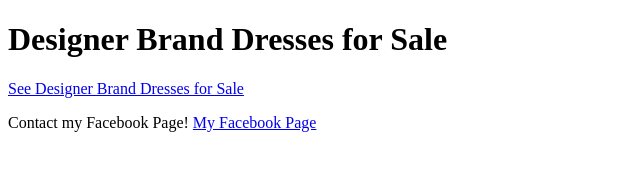
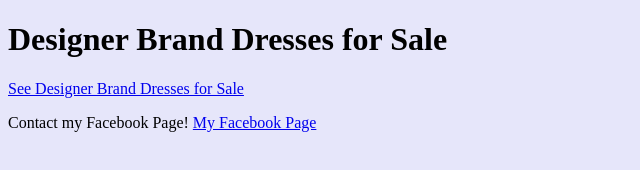
Before and after one commit to StaiglesiaJoanna/lab3, a plain HTML site: page lab3.html in a window 1280 px wide. Shown: the whole page, without its empty margins (0-640 px from the left). Drawn offline with Linux system fonts and the light colour scheme.

Commit message:
Update lab3.html

```diff
--- a/lab3.html
+++ b/lab3.html
@@ -1,5 +1,6 @@
 <!DOCTYPE html>
 <html>
+	<body style="background-color:#E6E6FA"
 <head>
 	<meta charset="utf-8">
 	<title> Designer Brand Dresses for Sale</title>
```
